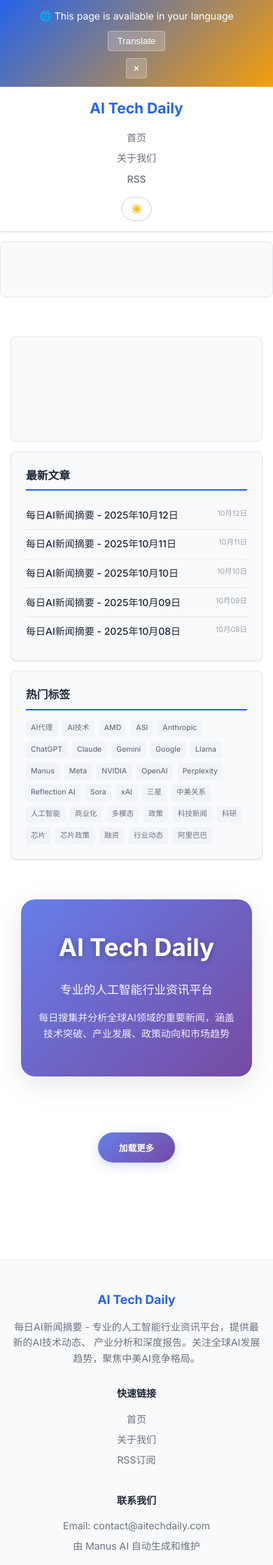
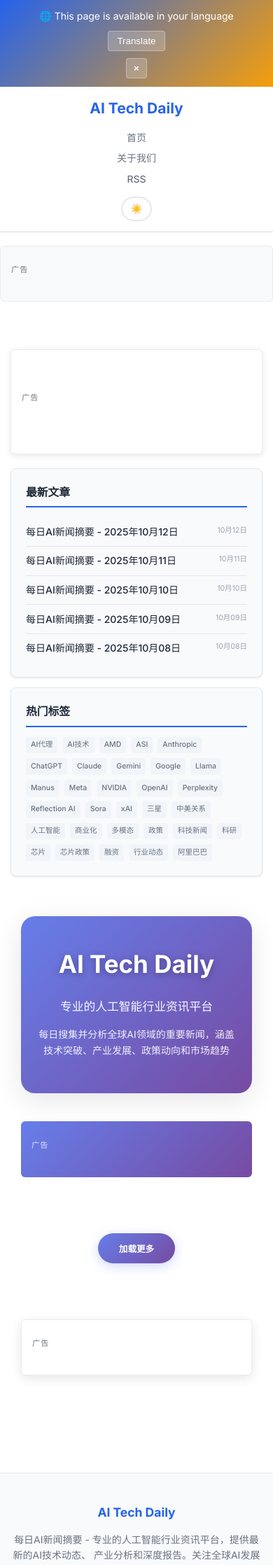
Before and after one commit to aitechdaily/aitechdaily.github.io, a Jekyll site: the page built from index.md, in a window 390 px wide. Shown: the top 2236 px of the page at 70% size. Built offline with Jekyll 4.4.1, drawn with Linux system fonts in a browser that asks for light colours; comment, search, counter and statistics services are not loaded.

Commit message:
Replace all ad networks with Google AdSense only

```diff
--- a/_config.yml
+++ b/_config.yml
@@ -15,12 +15,8 @@
 google_adsense_id: "ca-pub-8114263350581000"  # AdSense Publisher ID (已配置)
 google_site_verification: ""  # Google Search Console verification (留空待填)
 
-# 中国大陆可用的广告联盟 (留空待填)
-baidu_union_id: ""        # 百度联盟 - 中国最大的广告联盟
-tencent_gdt_id: ""        # 腾讯广点通 - 微信、QQ生态广告
-bytedance_union_id: ""    # 字节跳动穿山甲 - 今日头条、抖音生态
-sogou_union_id: ""        # 搜狗联盟 - 搜索广告
-qihu360_union_id: ""      # 360联盟 - 360生态广告
+# 广告配置 - 统一使用Google AdSense
+# 其他广告联盟配置已移除，专注使用AdSense获得最佳收益
 
 # Build settings
 markdown: kramdown
--- a/_layouts/default.html
+++ b/_layouts/default.html
@@ -65,6 +65,7 @@
 
     <!-- CSS -->
     <link rel="stylesheet" href="{{ '/assets/css/style.css' | relative_url }}">
+    <link rel="stylesheet" href="{{ '/assets/css/ad-styles.css' | relative_url }}">
 
     <!-- Google Fonts -->
     <link rel="preconnect" href="https://fonts.googleapis.com">
@@ -272,45 +239,33 @@
     </div>
     {% endif %}
 
-    <!-- 百度联盟广告位 -->
-    {% if site.baidu_union_id and page.layout == 'post' %}
-    <div class="baidu-ad-container">
-        <div id="baidu-below-article-ad">
-            <!-- 百度联盟广告代码将在这里插入 -->
-            <script type="text/javascript">
-                // 百度联盟广告代码
-                (function() {
-                    var s = "_" + Math.random().toString(36).slice(2);
-                    document.write('<div id="' + s + '"></div>');
-                    (window.slotbydup=window.slotbydup || []).push({
-                        id: '{{ site.baidu_union_id }}',
-                        container: s,
-                        size: '728,90',
-                        display: 'inlay-fix'
-                    });
-                })();
-            </script>
-        </div>
+    <!-- AdSense 文章底部广告位 -->
+    {% if site.google_adsense_id and page.layout == 'post' %}
+    <div class="ad-container below-article-ad">
+        <ins class="adsbygoogle"
+             style="display:block"
+             data-ad-client="{{ site.google_adsense_id }}"
+             data-ad-slot=""
+             data-ad-format="auto"
+             data-full-width-responsive="true"></ins>
+        <script>
+             (adsbygoogle = window.adsbygoogle || []).push({});
+        </script>
     </div>
     {% endif %}
 
-    <!-- 腾讯广点通广告位 -->
-    {% if site.tencent_gdt_id and page.layout == 'post' %}
-    <div class="tencent-ad-container">
-        <div id="tencent-below-article-ad">
-            <!-- 腾讯广点通广告代码将在这里插入 -->
-            <script type="text/javascript">
-                // 腾讯广点通广告代码
-                (function() {
-                    var gdt = document.createElement('script');
-                    gdt.type = 'text/javascript';
-                    gdt.async = true;
-                    gdt.src = 'https://qzs.qq.com/qzone/biz/gdt/dmp/user-action-{{ site.tencent_gdt_id }}.js';
-                    var s = document.getElementsByTagName('script')[0];
-                    s.parentNode.insertBefore(gdt, s);
-                })();
-            </script>
-        </div>
+    <!-- AdSense 推荐内容广告位 -->
+    {% if site.google_adsense_id and page.layout == 'post' %}
+    <div class="ad-container recommendation-ad">
+        <ins class="adsbygoogle"
+             style="display:block"
+             data-ad-client="{{ site.google_adsense_id }}"
+             data-ad-slot=""
+             data-ad-format="autorelaxed"
+             data-ad-type="adsense"></ins>
+        <script>
+             (adsbygoogle = window.adsbygoogle || []).push({});
+        </script>
     </div>
     {% endif %}
 
--- a/_layouts/home.html
+++ b/_layouts/home.html
@@ -9,6 +9,21 @@
         <p class="hero-subtitle">专业的人工智能行业资讯平台</p>
         <p class="hero-description">每日搜集并分析全球AI领域的重要新闻，涵盖技术突破、产业发展、政策动向和市场趋势</p>
     </div>
+
+    <!-- 首页顶部广告位 -->
+    {% if site.google_adsense_id %}
+    <div class="ad-container header-ad">
+        <ins class="adsbygoogle"
+             style="display:block"
+             data-ad-client="{{ site.google_adsense_id }}"
+             data-ad-slot=""
+             data-ad-format="auto"
+             data-full-width-responsive="true"></ins>
+        <script>
+             (adsbygoogle = window.adsbygoogle || []).push({});
+        </script>
+    </div>
+    {% endif %}
 
     <!-- Articles Grid -->
     <div class="articles-section">
@@ -22,6 +37,21 @@
         <div class="load-more-container" id="load-more-container">
             <button class="load-more-btn" id="load-more-btn">加载更多</button>
         </div>
+
+        <!-- 首页中部广告位 -->
+        {% if site.google_adsense_id %}
+        <div class="ad-container recommendation-ad">
+            <ins class="adsbygoogle"
+                 style="display:block"
+                 data-ad-client="{{ site.google_adsense_id }}"
+                 data-ad-slot=""
+                 data-ad-format="autorelaxed"
+                 data-ad-type="adsense"></ins>
+            <script>
+                 (adsbygoogle = window.adsbygoogle || []).push({});
+            </script>
+        </div>
+        {% endif %}
     </div>
 
     <!-- 隐藏的文章数据 -->
--- /dev/null
+++ b/assets/css/ad-styles.css
@@ -0,0 +1,167 @@
+/* AdSense 广告位样式 */
+
+/* 通用广告容器样式 */
+.ad-container {
+    margin: 30px 0;
+    text-align: center;
+    background: #f8f9fa;
+    border-radius: 8px;
+    padding: 20px;
+    border: 1px solid #e9ecef;
+}
+
+.ad-container::before {
+    content: "广告";
+    display: block;
+    font-size: 0.8rem;
+    color: #6c757d;
+    margin-bottom: 10px;
+    text-transform: uppercase;
+    letter-spacing: 1px;
+}
+
+/* 顶部横幅广告 */
+.header-ad {
+    margin: 20px 0;
+    background: linear-gradient(135deg, #667eea, #764ba2);
+    border: none;
+    color: white;
+}
+
+.header-ad::before {
+    color: rgba(255,255,255,0.8);
+}
+
+/* 侧边栏广告 */
+.sidebar-ad {
+    margin: 20px 0;
+    background: white;
+    box-shadow: 0 2px 10px rgba(0,0,0,0.1);
+}
+
+/* 文章内广告 */
+.in-article-ad {
+    margin: 40px 0;
+    background: #fff;
+    border: 2px dashed #dee2e6;
+    border-radius: 12px;
+}
+
+/* 文章底部广告 */
+.below-article-ad {
+    margin: 40px 0 20px 0;
+    background: #f1f3f4;
+}
+
+/* 推荐内容广告 */
+.recommendation-ad {
+    margin: 30px 0;
+    background: white;
+    box-shadow: 0 4px 15px rgba(0,0,0,0.1);
+    border-radius: 12px;
+}
+
+/* 响应式设计 */
+@media (max-width: 768px) {
+    .ad-container {
+        margin: 20px 0;
+        padding: 15px;
+        border-radius: 6px;
+    }
+
+    .header-ad {
+        margin: 15px 0;
+    }
+
+    .in-article-ad {
+        margin: 30px 0;
+    }
+
+    .below-article-ad {
+        margin: 30px 0 15px 0;
+    }
+}
+
+/* 深色模式适配 */
+[data-theme="dark"] .ad-container {
+    background: #2d3748;
+    border-color: #4a5568;
+}
+
+[data-theme="dark"] .ad-container::before {
+    color: #a0aec0;
+}
+
+[data-theme="dark"] .sidebar-ad {
+    background: #2d3748;
+    box-shadow: 0 2px 10px rgba(0,0,0,0.3);
+}
+
+[data-theme="dark"] .recommendation-ad {
+    background: #2d3748;
+    box-shadow: 0 4px 15px rgba(0,0,0,0.3);
+}
+
+[data-theme="dark"] .in-article-ad {
+    background: #2d3748;
+    border-color: #4a5568;
+}
+
+[data-theme="dark"] .below-article-ad {
+    background: #1a202c;
+}
+
+/* AdSense 自适应单元样式 */
+.adsbygoogle {
+    display: block !important;
+    margin: 0 auto;
+}
+
+/* 确保广告在移动设备上正确显示 */
+@media (max-width: 480px) {
+    .adsbygoogle {
+        max-width: 100%;
+        overflow: hidden;
+    }
+}
+
+/* 加载状态样式 */
+.ad-container.loading {
+    background: #f8f9fa;
+    min-height: 100px;
+    display: flex;
+    align-items: center;
+    justify-content: center;
+}
+
+.ad-container.loading::before {
+    content: "广告加载中...";
+    color: #6c757d;
+}
+
+/* 广告位标识 */
+.ad-label {
+    font-size: 0.75rem;
+    color: #6c757d;
+    text-transform: uppercase;
+    letter-spacing: 0.5px;
+    margin-bottom: 8px;
+    display: block;
+}
+
+/* 首页广告位特殊样式 */
+.home-content .ad-container {
+    max-width: 728px;
+    margin: 40px auto;
+}
+
+/* 文章页面广告位布局 */
+.post-content .ad-container {
+    max-width: 100%;
+    margin: 35px 0;
+}
+
+/* 确保广告不影响页面布局 */
+.ad-container ins {
+    text-decoration: none !important;
+}
```
Also changed, not shown: other parts of _layouts/default.html (+1 -35 lines).
